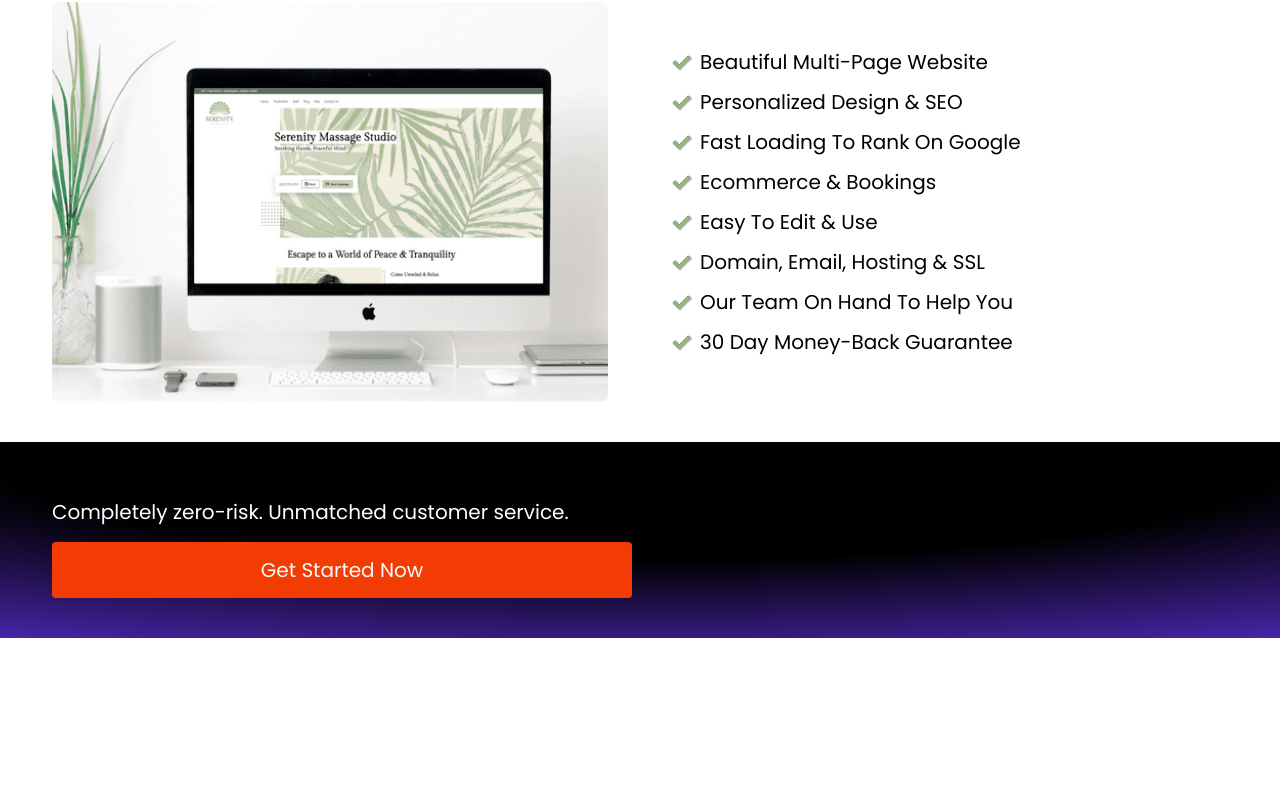
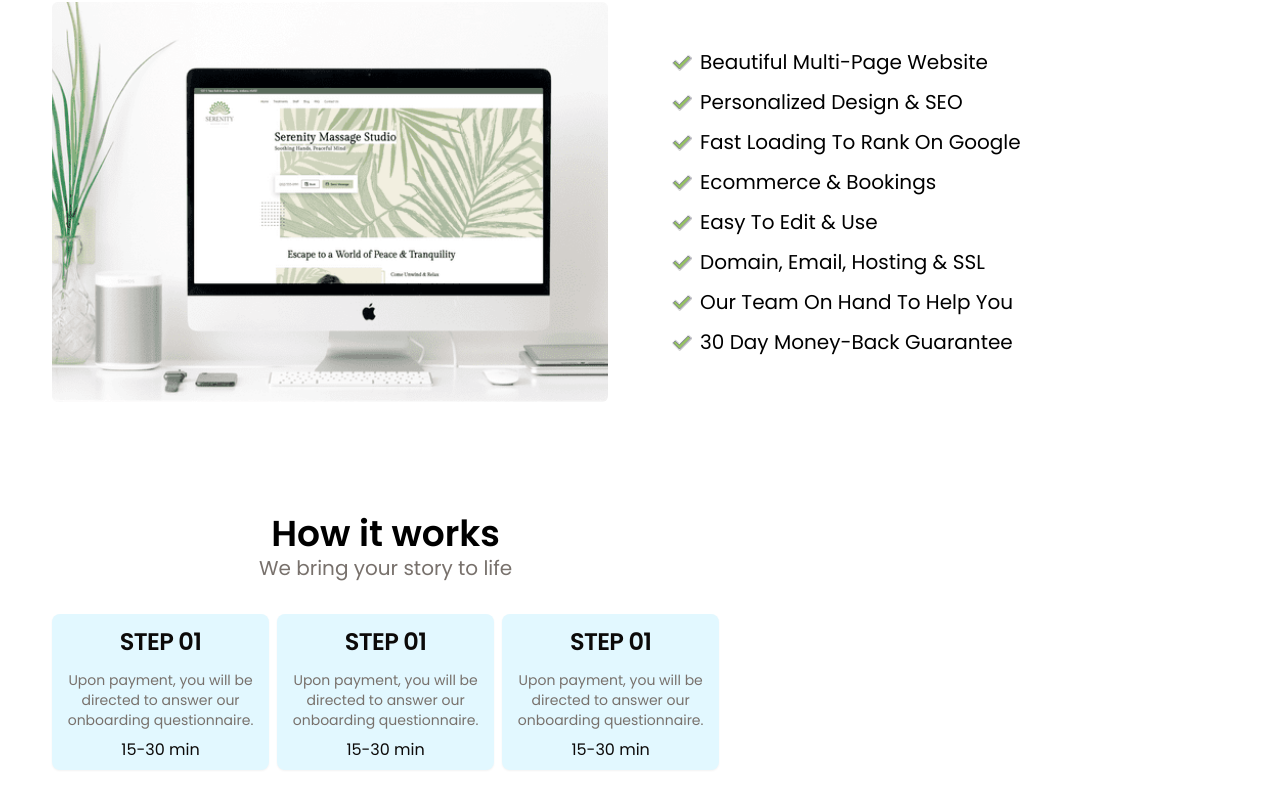
Before and after one commit to glimmrz/ueni_clone, a Next.js app: page / in a window 1280 px wide. Shown: the part 1098-1906 px from the top of the page. Before the commit the page ends 1736 px from the top, so only its background shows below. Built offline with nearby package versions, Linux system fonts and the light colour scheme.

Commit message:
features section

```diff
--- a/src/app/(landing)/layout.jsx
+++ b/src/app/(landing)/layout.jsx
@@ -1,6 +1,3 @@
-import { Footer } from "@/components/footer";
-import { AboutModal } from "@/components/modals/about-modal";
-import { FeaturesModal } from "@/components/modals/features-modal";
 import { PreviewModal } from "@/components/modals/preview-modal";
 import { Navbar } from "@/components/navbars/navbar";
 
@@ -9,10 +6,7 @@ export default function Layout({ children }) {
     <>
       <Navbar />
       <main>{children}</main>
-      <Footer />
       <PreviewModal />
-      <AboutModal />
-      <FeaturesModal />
     </>
   );
 }
--- a/src/app/(landing)/page.jsx
+++ b/src/app/(landing)/page.jsx
@@ -1,11 +1,13 @@
 import { Features } from "@/components/features";
 import { Hero } from "@/components/hero/hero";
+import { Process } from "@/components/process/process";
 
 export default function Home() {
   return (
     <>
       <Hero />
       <Features />
+      <Process />
     </>
   );
 }
--- a/src/app/globals.css
+++ b/src/app/globals.css
@@ -16,7 +16,7 @@
     --secondary-foreground: 24 9.8% 10%;
     --muted: 60 4.8% 95.9%;
     --muted-foreground: 25 5.3% 44.7%;
-    --accent: 60 4.8% 95.9%;
+    --accent: #e2f8ff;
     --accent-foreground: 24 9.8% 10%;
     --destructive: 0 84.2% 60.2%;
     --destructive-foreground: 60 9.1% 97.8%;
--- a/src/components/footer.jsx
+++ /dev/null
@@ -1,36 +0,0 @@
-import Link from "next/link";
-import { Background } from "./background";
-import { Container } from "./container";
-import { Title } from "./title";
-import { Button } from "./ui/button";
-
-export function Footer() {
-  return (
-    <footer className="text-background">
-      <Background>
-        <Container>
-          <div className="grid grid-cols-1 lg:grid-cols-2 gap-4">
-            <div className="flex flex-col gap-4 pt-8 pb-8">
-              <Title>
-                Professional website done for you. 7-day turnaround.
-              </Title>
-
-              <p className="text-xl">
-                Completely zero-risk. Unmatched customer service.
-              </p>
-
-              <Link href="/register">
-                <Button
-                  size="lg"
-                  className="bg-[#F23C04] hover:bg-[#F23C04] w-full"
-                >
-                  get started now
-                </Button>
-              </Link>
-            </div>
-          </div>
-        </Container>
-      </Background>
-    </footer>
-  );
-}
--- a/src/components/modals/about-modal.jsx
+++ /dev/null
@@ -1,21 +0,0 @@
-"use client";
-import { useAboutModal } from "@/hooks/controllers";
-import { Modal } from "./modal";
-
-export function AboutModal() {
-  const { isOpen, onClose } = useAboutModal();
-
-  return (
-    <Modal isOpen={isOpen} onClose={onClose} className="w-full md:w-fit">
-      <iframe
-        className="w-full md:w-[560px] h-[315px]"
-        src="https://www.youtube.com/embed/tg9j8Zk-h4Y?si=iYCvRDYzDVhcGgd0"
-        title="YouTube video player"
-        frameborder="0"
-        allow="accelerometer; autoplay; clipboard-write; encrypted-media; gyroscope; picture-in-picture; web-share"
-        referrerpolicy="strict-origin-when-cross-origin"
-        allowfullscreen
-      ></iframe>
-    </Modal>
-  );
-}
--- a/src/components/modals/features-modal.jsx
+++ /dev/null
@@ -1,67 +0,0 @@
-"use client";
-import { useFeaturesModal } from "@/hooks/controllers";
-import { Modal } from "./modal";
-import { Title } from "../title";
-import { Checkbox } from "../checkbox";
-
-const features = [
-  {
-    label: "Fully built multi-page website, easy to edit anytime",
-    icon: "check",
-  },
-  {
-    label: "Personalized design & SEO content",
-    icon: "check",
-  },
-  {
-    label: "Ecommerce & bookings functionality",
-    icon: "check",
-  },
-  {
-    label: "Website launched in 1 week",
-    icon: "check",
-  },
-  {
-    label: "1-to-1 launch call to make any changes you need",
-    icon: "check",
-  },
-  {
-    label: "30 days of unlimited edits by our team",
-    icon: "check",
-  },
-];
-
-export function FeaturesModal() {
-  const { isOpen, onClose } = useFeaturesModal();
-
-  return (
-    <Modal isOpen={isOpen} onClose={onClose} className="w-full">
-      <div className="py-4">
-        <Title className="text-center">The full list of what is included</Title>
-
-        <div className="grid md:grid-cols-2 gap-8 md:gap-4 mt-8">
-          <div>
-            <p className="text-2xl font-semibold">What we do for you:</p>
-
-            <div className="grid gap-4 mt-4">
-              {features.map((feature, index) => (
-                <Checkbox key={index} data={feature} />
-              ))}
-            </div>
-          </div>
-          <div>
-            <div>
-              <p className="text-2xl font-semibold">What else is included:</p>
-
-              <div className="grid gap-4 mt-4">
-                {features.map((feature, index) => (
-                  <Checkbox key={index} data={feature} />
-                ))}
-              </div>
-            </div>
-          </div>
-        </div>
-      </div>
-    </Modal>
-  );
-}
--- /dev/null
+++ b/src/components/process/process-card.jsx
@@ -0,0 +1,26 @@
+import {
+  Card,
+  CardContent,
+  CardDescription,
+  CardHeader,
+  CardTitle,
+} from "../ui/card";
+
+export function ProcessCard() {
+  return (
+    <Card className="bg-accent border-0">
+      <CardContent className="px-2 space-y-2">
+        <CardHeader>
+          <CardTitle className="text-center">STEP 01</CardTitle>
+        </CardHeader>
+
+        <CardDescription className="text-center">
+          Upon payment, you will be directed to answer our onboarding
+          questionnaire.
+        </CardDescription>
+
+        <p className="text-center">15-30 min</p>
+      </CardContent>
+    </Card>
+  );
+}
--- /dev/null
+++ b/src/components/process/process.jsx
@@ -0,0 +1,21 @@
+import { Section } from "../section";
+import { Title } from "../title";
+import { ProcessCard } from "./process-card";
+
+export function Process() {
+  return (
+    <Section>
+      <div className="grid md:grid-cols-[.6fr,.4fr] gap-8 md:gap-16 items-center">
+        <div>
+          <Title title="How it works" subtitle="We bring your story to life" />
+          <div className="flex gap-2 mt-8">
+            <ProcessCard />
+            <ProcessCard />
+            <ProcessCard />
+          </div>
+        </div>
+        <div></div>
+      </div>
+    </Section>
+  );
+}
```
